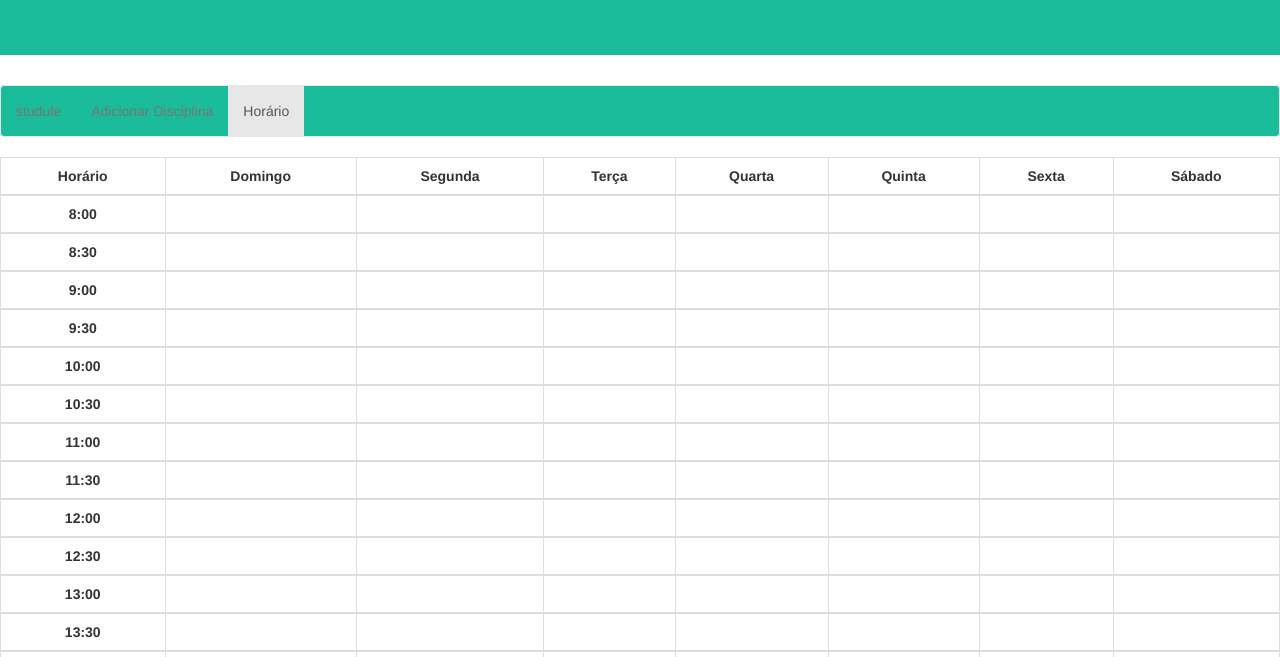
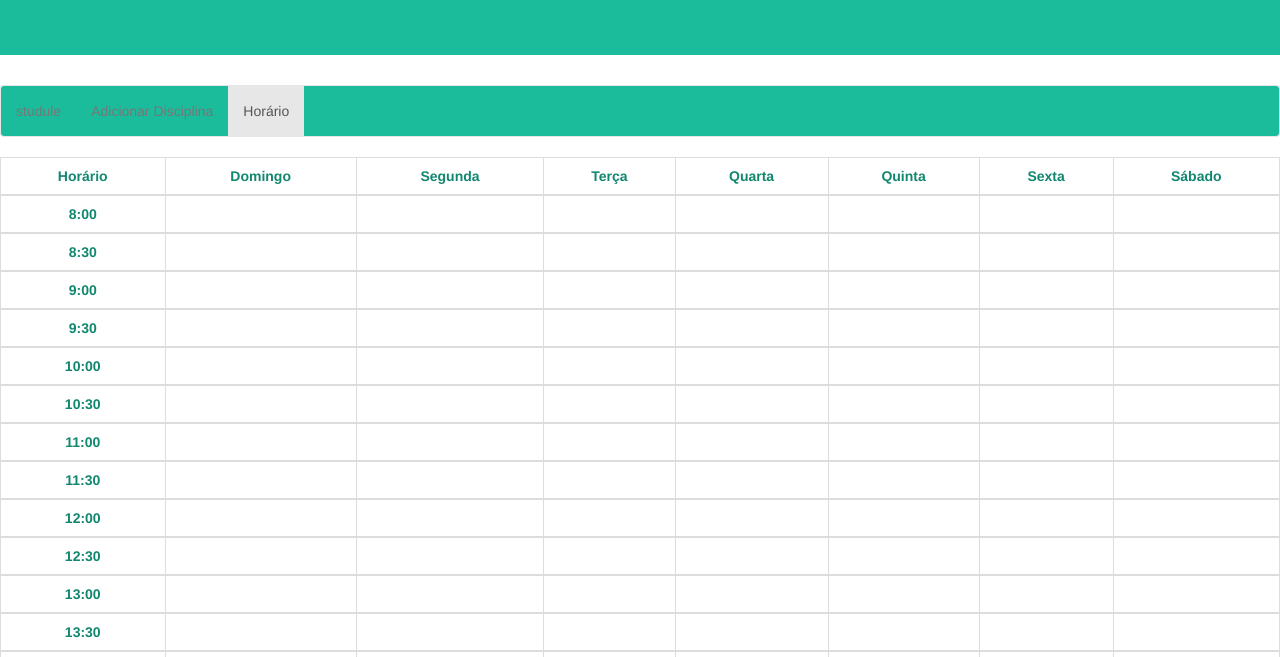
Before and after one commit to Abello966/studule, a plain HTML site: page semana.html in a window 1280 px wide. Shown: the part 140-797 px from the top of the page. Drawn offline with nearby package versions, Linux system fonts and the light colour scheme.

Commit message:
arrumei a cor da tabela

```diff
--- a/semana.html
+++ b/semana.html
@@ -47,7 +47,7 @@
 
 
 	<center>
-		<div class="table-responsive">
+		<div class="table-responsive bg-2">
 		  <table class="table table-bordered">
 		    <thead>
 		    	<tr>
```
